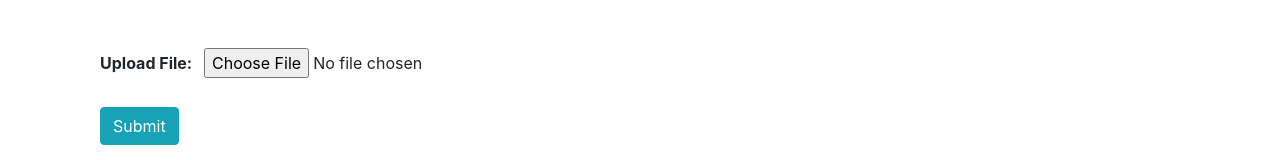
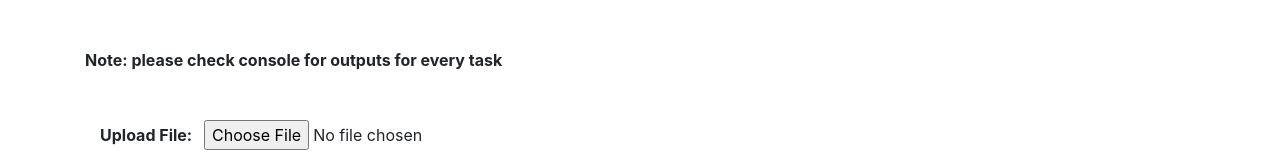
Before and after one commit to 148W1A1249/saveo_frontend, a React (Create React App) app: page / in a window 1280 px wide. Shown: the top 160 px of the page. Built offline with nearby package versions, Linux system fonts and the light colour scheme; no server answers.

Commit message:
Update App.js
add note

```diff
--- a/src/App.js
+++ b/src/App.js
@@ -5,6 +5,7 @@ import PlaceOrder from './components/placeOrder';
 function App(){
     return <>
     <div className="container">
+    <div className="font-weight-bold mt-5"><span >Note: please check console for outputs for every task</span></div>
     <UploadFile/>
     <hr className="bg-dark mt-5" />
     <SearchMedicine/>
```
